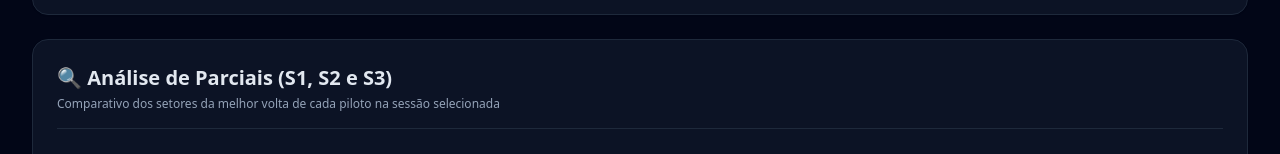
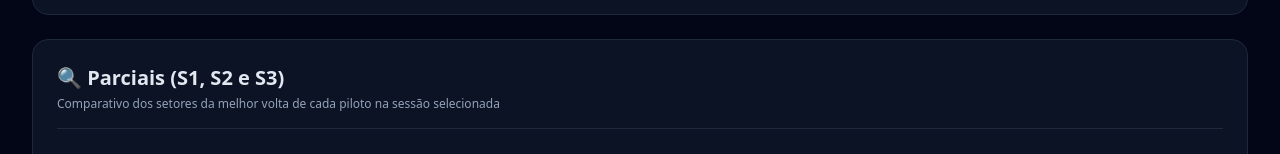
Before and after one commit to joaomrab/acc-results-viewer, a plain HTML site: page index.html in a window 1280 px wide. Shown: the part 1881-2035 px from the top of the page. Drawn offline with nearby package versions, Linux system fonts and the light colour scheme.

Commit message:
melhoria

```diff
--- a/index.html
+++ b/index.html
@@ -174,7 +174,7 @@
     <section class="bg-slate-900/80 backdrop-blur-md p-6 rounded-2xl border border-slate-800 shadow-sm space-y-4">
       <div class="flex flex-col md:flex-row md:items-center justify-between gap-4 border-b border-slate-800 pb-4">
         <div>
-          <h2 class="text-xl font-bold text-slate-200">🔍 Análise de Parciais (S1, S2 e S3)</h2>
+          <h2 class="text-xl font-bold text-slate-200">🔍 Parciais (S1, S2 e S3)</h2>
           <p class="text-xs text-slate-400 mt-1">Comparativo dos setores da melhor volta de cada piloto na sessão selecionada</p>
         </div>
       </div>
```
